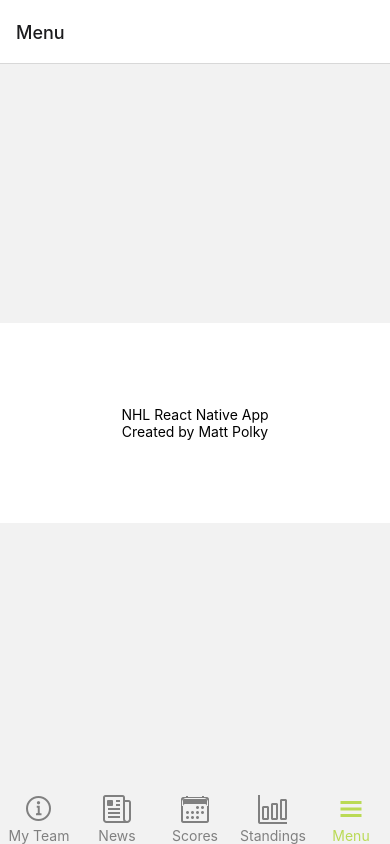
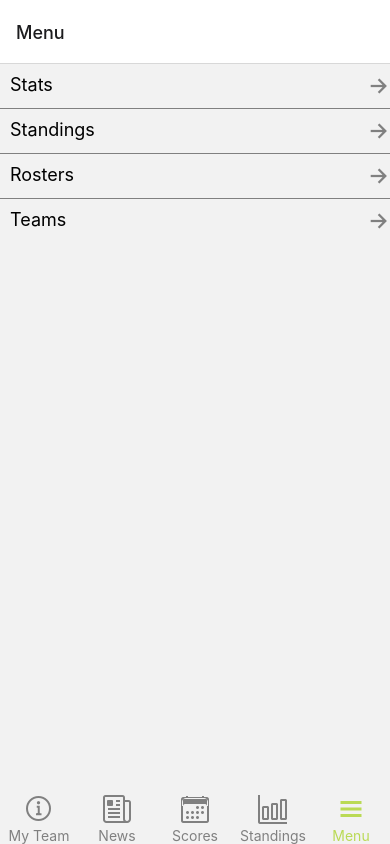
Before and after one commit to mdpolky/nhl-react-native, a React Native app: screen /Menu in a window 390 px wide. Built offline with nearby package versions, Linux system fonts and the light colour scheme; no server answers.

Commit message:
minor styling tweaks, menu stubbed out

```diff
--- a/src/clients/NhlApi.js
+++ b/src/clients/NhlApi.js
@@ -1,7 +1,7 @@
 import { View, Text } from "react-native";
 
 {
-  /* todo: get team images for table cells */
+  /* TODO: get team images for table cells */
 }
 const TeamIcon = ({ team }) => {
   return (
--- a/src/components/header/Scores.js
+++ b/src/components/header/Scores.js
@@ -3,7 +3,11 @@
 
 export function ScoresHeaderLeft({ navigation, searchDate }) {
   return (
-    <TouchableOpacity onPress={() => navigation.navigate("Calendar")}>
+    <TouchableOpacity
+      onPress={() =>
+        navigation.navigate("Calendar", { searchDate: searchDate })
+      }
+    >
       <Text style={{ paddingLeft: 10, color: "#bada55" }}>{searchDate}</Text>
     </TouchableOpacity>
   );
--- a/src/screens/CalendarScreen.js
+++ b/src/screens/CalendarScreen.js
@@ -1,5 +1,4 @@
 import React, { useState } from "react";
-import { StyleSheet } from "react-native";
 import { CalendarList } from "react-native-calendars";
 
 export default function CalendarScreen({ navigation, route }) {
@@ -13,6 +12,7 @@
       pagingEnabled={true}
       onDayPress={(day) => {
         setSelected(day.dateString);
+        navigation.navigate("Scores", { searchDate: day.dateString });
       }}
       markedDates={{
         [selected]: {
@@ -23,5 +23,3 @@
     />
   );
 }
-
-const styles = StyleSheet.create({});
--- a/src/screens/MenuScreen.js
+++ b/src/screens/MenuScreen.js
@@ -1,4 +1,12 @@
-import { Text, View, StyleSheet } from "react-native";
+import {
+  Text,
+  View,
+  StyleSheet,
+  FlatList,
+  TouchableOpacity,
+} from "react-native";
+import Ionicons from "@expo/vector-icons/Ionicons";
+import { TouchableHighlight } from "react-native-gesture-handler";
 
 const About = () => {
   return (
@@ -11,16 +19,63 @@
   );
 };
 
+function MenuListItem({ item, index, separators }) {
+  return (
+    <TouchableHighlight
+      key={item.key}
+      onPress={() => console.log(`quit touching me -${item.key}`)} //TODO: add navigate to screen?
+      underlayColor="lightgray"
+      onShowUnderlay={separators.highlight}
+      onHideUnderlay={separators.unhighlight}
+    >
+      <View style={styles.itemContainer}>
+        <Text style={styles.itemText}>{item.key}</Text>
+        <Ionicons name="ios-arrow-forward" size={24} color="gray" />
+      </View>
+    </TouchableHighlight>
+  );
+}
+
 export default function MenuScreen() {
-  return <About />;
+  const menuItems = [
+    { key: "Stats" },
+    { key: "Standings" },
+    { key: "Rosters" },
+    { key: "Teams" },
+  ];
+  return (
+    <View style={styles.container}>
+      <FlatList
+        data={menuItems}
+        renderItem={(props) => <MenuListItem {...props} />}
+        ItemSeparatorComponent={(props) => {
+          return (
+            <View
+              style={{
+                height: 1,
+                backgroundColor: props.highlighted ? "lightgray" : "gray",
+              }}
+            />
+          );
+        }}
+      />
+    </View>
+  );
 }
 
 const styles = StyleSheet.create({
   container: {
     flex: 1,
+  },
+  itemContainer: {
     flexDirection: "row",
-    justifyContent: "center",
+    justifyContent: "space-between",
     alignItems: "center",
+  },
+  itemText: {
+    padding: 10,
+    fontSize: 18,
+    height: 44,
   },
   aboutCard: {
     flex: 1,
--- a/src/screens/MyTeamScreen.js
+++ b/src/screens/MyTeamScreen.js
@@ -55,6 +55,7 @@
     justifyContent: "center",
     flexDirection: "row",
     flexWrap: "wrap",
+    backgroundColor: "white",
   },
   loadingContainer: {
     flex: 1,
--- a/src/screens/ScoresScreen.js
+++ b/src/screens/ScoresScreen.js
@@ -42,11 +42,9 @@
 export default function ScoresScreen({ navigation, route }) {
   const [isLoading, setIsLoading] = useState(true);
   const [games, setGames] = useState([[]]);
-  const [searchDate, setSearchDate] = useState("2023-07-30");
-
-  if (route.params && route.params.searchDate) {
-    setSearchDate(route.params.searchDate);
-  }
+  const searchDate = route.params?.searchDate
+    ? route.params.searchDate
+    : "2023-07-30"; //TODO: should default to today()?
 
   useEffect(() => {
     navigation.setOptions({
@@ -62,7 +60,7 @@
       setGames(result);
       setIsLoading(false);
     });
-  }, []);
+  }, [route.params?.searchDate]);
 
   return (
     <ScrollView contentContainerStyle={styles.container}>
@@ -96,18 +94,24 @@
   },
   gamesContainer: {
     flex: 1,
-    gap: 20,
+    gap: 10,
+    alignItems: "space-between",
+    marginTop: 10,
   },
   noGamesContainer: {
     flex: 1,
     justifyContent: "center",
     alignItems: "center",
+    backgroundColor: "white",
   },
   gameCardContainer: {
     height: 150,
-    borderWidth: 1,
+    borderBottomWidth: 1,
+    borderTopWidth: 1,
+    borderBlockColor: "lightgray",
     flexDirection: "row",
     padding: 50,
+    backgroundColor: "#fff",
   },
   leftCard: {
     flex: 1,
```
